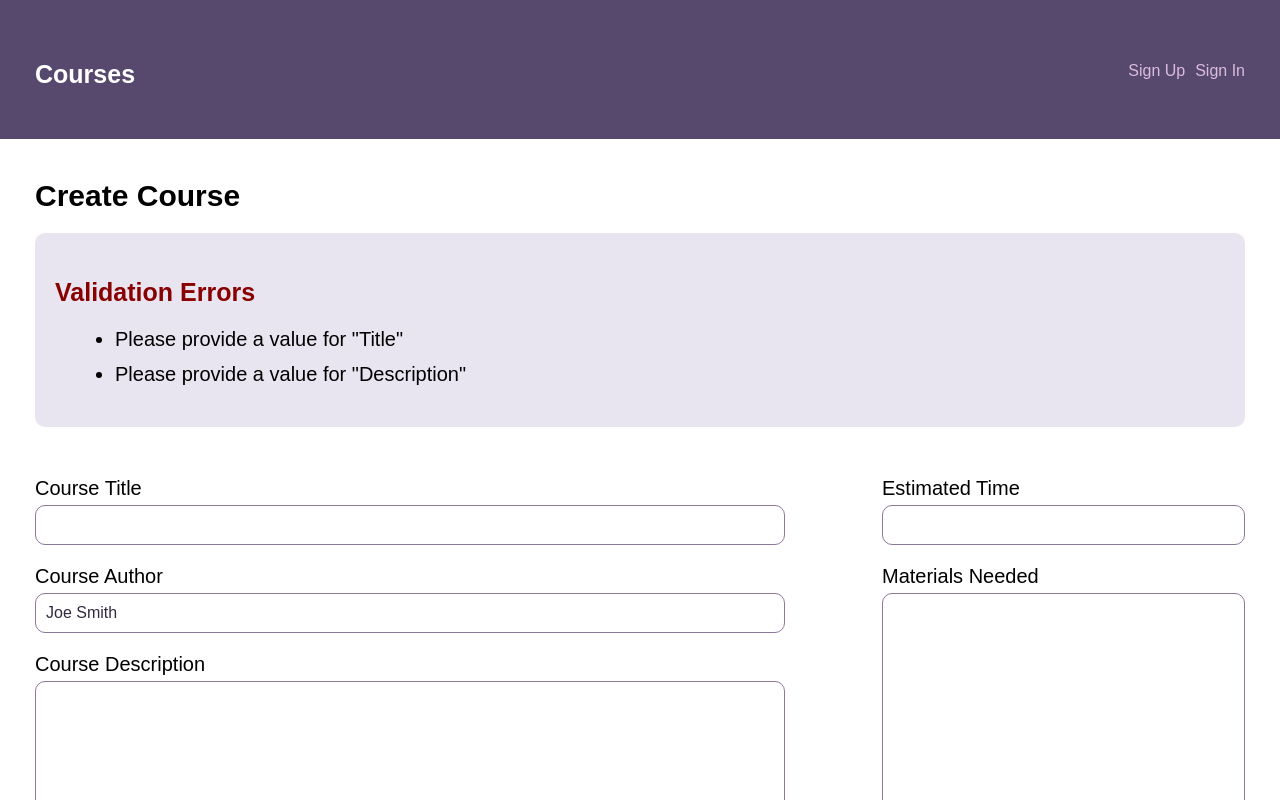
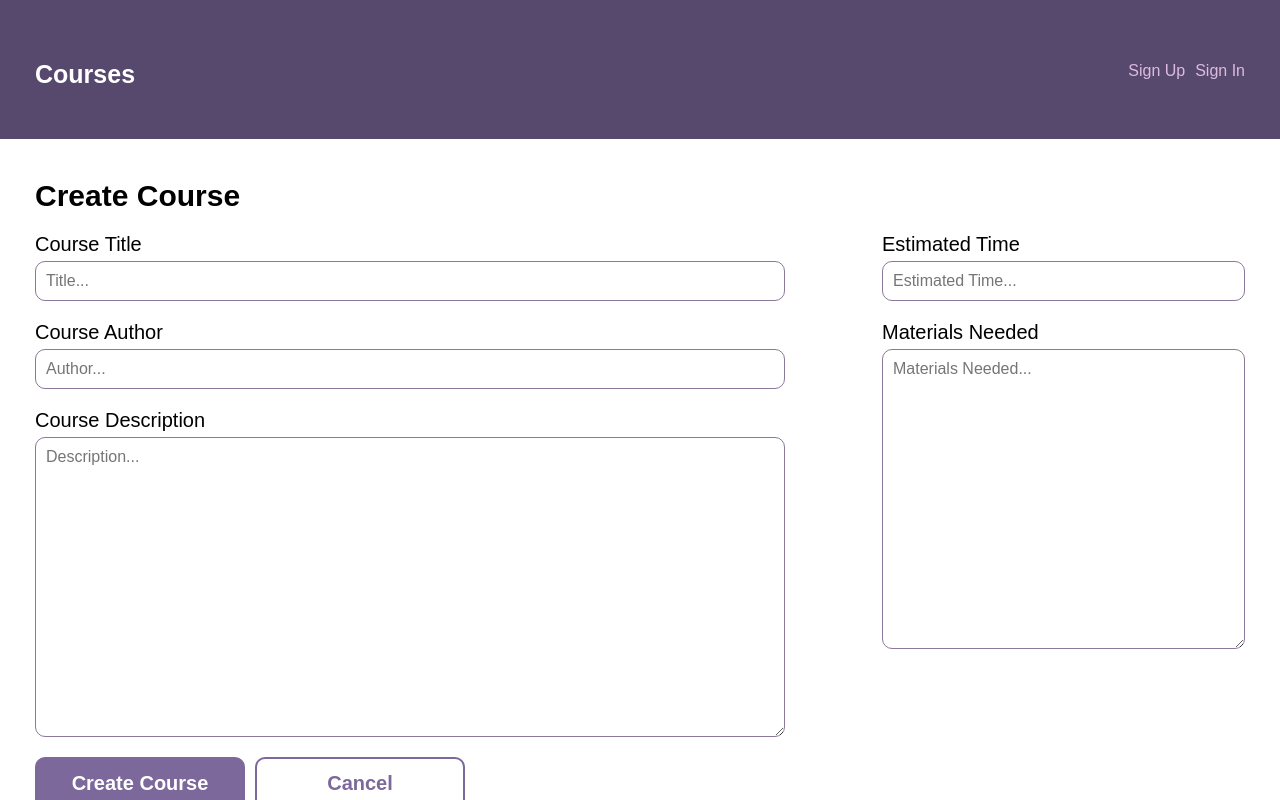
Before and after one commit to jlayher/FS-React-REST-API, a React (Create React App) app in the folder client/: page /courses/create in a window 1280 px wide. Shown: the top 800 px of the page. Built offline with nearby package versions, Linux system fonts and the light colour scheme.

Commit message:
CreateCourse Component Work

```diff
--- a/client/src/components/Courses.js
+++ b/client/src/components/Courses.js
@@ -5,6 +5,10 @@ Each course links to its associated "Course Detail" page, as well as
 a Link to the "Create Course" page
 */
 
+
+
+
+// NEED TO MAKE SURE URL MATCHES PATH
 import React, {Component} from 'react';
 import { NavLink } from 'react-router-dom';
 import axios from 'axios';
--- a/client/src/components/CreateCourse.js
+++ b/client/src/components/CreateCourse.js
@@ -6,45 +6,106 @@ to the API's "/api/courses" route.
 It also renders a "Cancel" button that returns the client to the course list.
 */
 
-import React, {Component} from 'react';
+import React, { Component } from 'react';
+import { NavLink } from 'react-router-dom';
+import { Consumer } from './context';
+import axios from 'axios';
 
-export default class CreateCourse extends Component {
+class CreateCourse extends Component {
+    constructor() {
+        super()
+        this.state ={
+            title: '',
+            author: '',
+            description: '',
+            estimatedTime: '',
+            materialsNeeded: ''
+        }
+        this.handleChange = this.handleChange.bind(this);
+        //this.handleSubmit = this.handleSubmit.bind(this);
+    }
+
+    handleChange = (event) => {
+        this.setState({
+            [event.target.name]: event.target.value
+        });
+    }
+
+    // Axios POST Request Method (submits to /api/courses)
+    //Use on the create course button
+
+    // handleSubmit = (event) => {
+    //     event.preventDefault();
+    //     const url = 'http://localhost:5000/api/users';
+    //     if (this.state.password === this.state.confirmPassword) {
+    //         axios.post(url, {
+    //             firstName: this.state.firstName,
+    //             lastName: this.state.lastName,
+    //             emailAddress: this.state.emailAddress,
+    //             password: this.state.password
+    //         })
+    //         .then(res => {
+    //             this.props.value.signIn(this.state.emailAddress, this.state.password);
+    //             this.props.history.push('/');
+    //         })
+    //     } else {
+    //         window.alert("Your Password does not match your Confirmed Password");
+    //     }
+    // }
+
+
+
     render(){
         return(
+            <Consumer>
+                {context => (
                     <main>
-                <div class="wrap">
+                        <div className="wrap">
                             <h2>Create Course</h2>
-                    <div class="validation--errors">
+                            {/* Validation Errors */}
+                            {/* <div class="validation--errors">
                                 <h3>Validation Errors</h3>
                                 <ul>
                                     <li>Please provide a value for "Title"</li>
                                     <li>Please provide a value for "Description"</li>
                                 </ul>
-                    </div>
+                            </div> */}
                             <form>
-                        <div class="main--flex">
+                                <div className="main--flex">
                                     <div>
-                                <label for="courseTitle">Course Title</label>
-                                <input id="courseTitle" name="courseTitle" type="text" value="" />
+                                        <label htmlFor="courseTitle">Course Title</label>
+                                        <input id="courseTitle" name="courseTitle" type="text" placeholder="Title..." value={this.state.title} onChange={this.handleChange}/>
 
-                                <label for="courseAuthor">Course Author</label>
-                                <input id="courseAuthor" name="courseAuthor" type="text" value="Joe Smith" />
+                                        <label htmlFor="courseAuthor">Course Author</label>
+                                        <input id="courseAuthor" name="courseAuthor" type="text" placeholder="Author..." value={this.state.author} onChange={this.handleChange}/>
 
-                                <label for="courseDescription">Course Description</label>
-                                <textarea id="courseDescription" name="courseDescription"></textarea>
+                                        <label htmlFor="courseDescription">Course Description</label>
+                                        <textarea id="courseDescription" name="courseDescription" placeholder="Description..." value={this.state.description} onChange={this.handleChange}></textarea>
                                     </div>
                                     <div>
-                                <label for="estimatedTime">Estimated Time</label>
-                                <input id="estimatedTime" name="estimatedTime" type="text" value="" />
+                                        <label htmlFor="estimatedTime">Estimated Time</label>
+                                        <input id="estimatedTime" name="estimatedTime" type="text" placeholder="Estimated Time..." value={this.state.estimatedTime} onChange={this.handleChange}/>
 
-                                <label for="materialsNeeded">Materials Needed</label>
-                                <textarea id="materialsNeeded" name="materialsNeeded"></textarea>
+                                        <label htmlFor="materialsNeeded">Materials Needed</label>
+                                        <textarea id="materialsNeeded" name="materialsNeeded" placeholder="Materials Needed..." value={this.state.materialsNeeded} onChange={this.handleChange}></textarea>
                                     </div>
                                 </div>
-                        <button class="button" type="submit">Create Course</button><button class="button button-secondary" onclick="event.preventDefault(); location.href='index.html';">Cancel</button>
+                                {/* Add an onClick prop that calls handleSubmit to the Create Course NavLink */}
+                                <NavLink className="button" to="/">Create Course</NavLink>
+                                <NavLink className="button button-secondary" to="/">Cancel</NavLink>
                             </form>
                         </div>
                     </main>
+                )}
+            </Consumer>
+
         );
     }
 }
+
+
+export default props => (
+    <Consumer>
+        {context => <CreateCourse {...props} value={context} />}
+    </Consumer>
+)
```
Also changed, not shown: 1 other file (tests, documents, lock files or other folders). Lines whose indentation alone changed are shown as unchanged.
